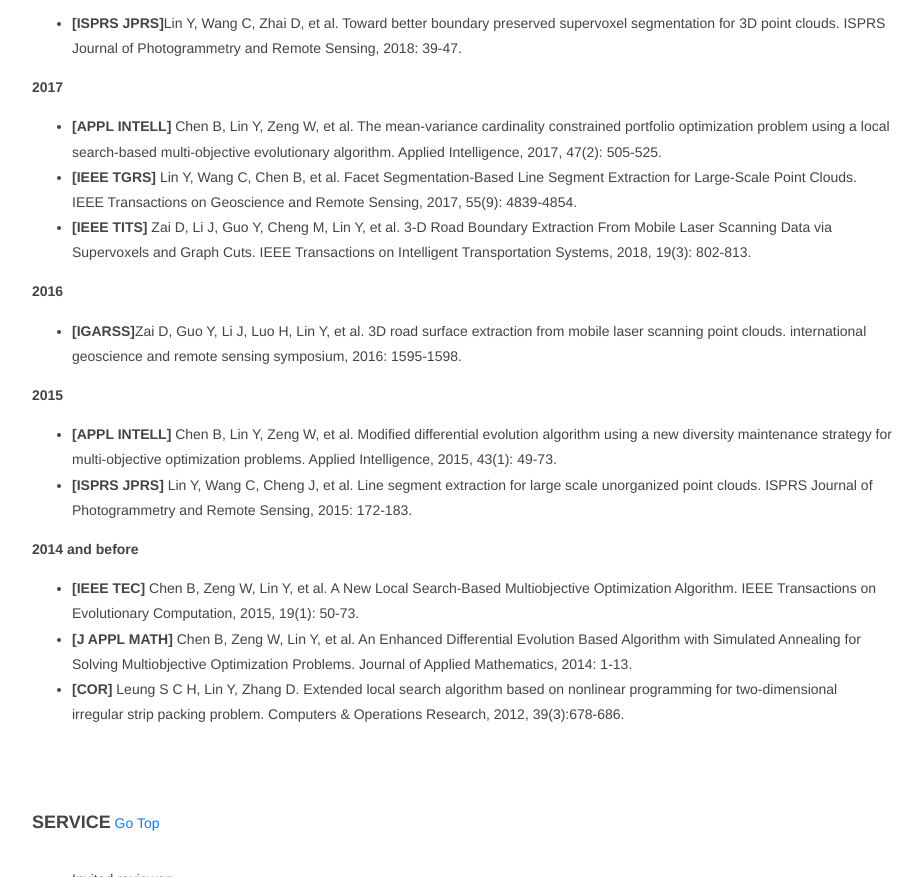
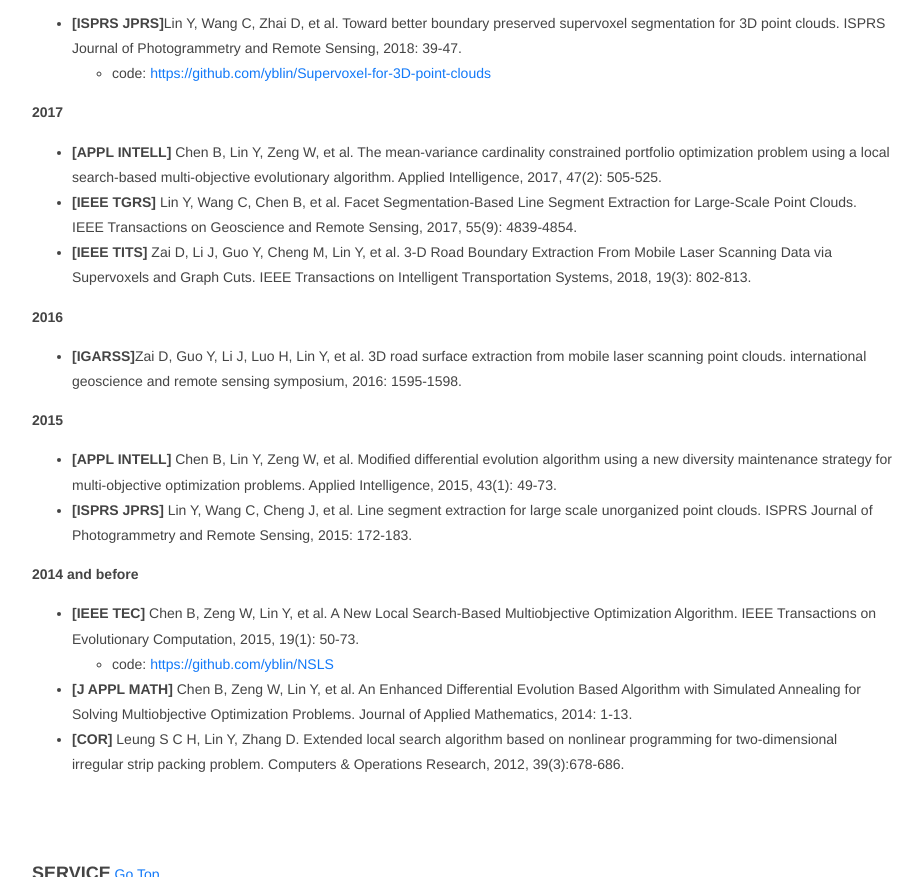
Before and after one commit to yblin/yblin.github.io, a plain HTML site: page index.html in a window 1280 px wide. Shown: the part 950-1827 px from the top of the page, without its empty margins (348-1271 px from the left). Drawn offline with nearby package versions, Linux system fonts and the light colour scheme.

Commit message:
Add the url for codes

```diff
--- a/index.html
+++ b/index.html
@@ -114,6 +114,7 @@
 				<p><strong>2018</strong></p>
 				<ul>
                   <li><strong>[ISPRS JPRS]</strong>Lin Y, Wang C, Zhai D, et al. Toward better boundary preserved supervoxel segmentation for 3D point clouds. ISPRS Journal of Photogrammetry and Remote Sensing, 2018: 39-47.</li>
+				  <ul><li>code: <a href="https://github.com/yblin/Supervoxel-for-3D-point-clouds">https://github.com/yblin/Supervoxel-for-3D-point-clouds</a></li></ul>
                 </ul>
                 <p><strong>2017</strong></p>
                 <ul>
@@ -133,6 +134,7 @@
                 <p><strong>2014 and before </strong></p>
                 <ul>
                   <li><strong>[IEEE TEC] </strong>Chen B, Zeng W, Lin Y, et al. A New Local Search-Based Multiobjective Optimization Algorithm. IEEE Transactions on Evolutionary Computation, 2015, 19(1): 50-73.</li>
+  				  <ul><li>code: <a href="https://github.com/yblin/NSLS">https://github.com/yblin/NSLS</a></li></ul>
                   <li><strong>[J APPL MATH] </strong>Chen B, Zeng W, Lin Y, et al. An Enhanced Differential Evolution Based Algorithm with Simulated Annealing for Solving Multiobjective Optimization Problems. Journal of Applied Mathematics, 2014: 1-13.</li>
                   <li><strong>[COR] </strong>Leung S C H, Lin Y, Zhang D. Extended local search algorithm based on nonlinear programming for two-dimensional irregular strip packing problem. Computers & Operations Research, 2012, 39(3):678-686.</li>
                 </ul>
```
